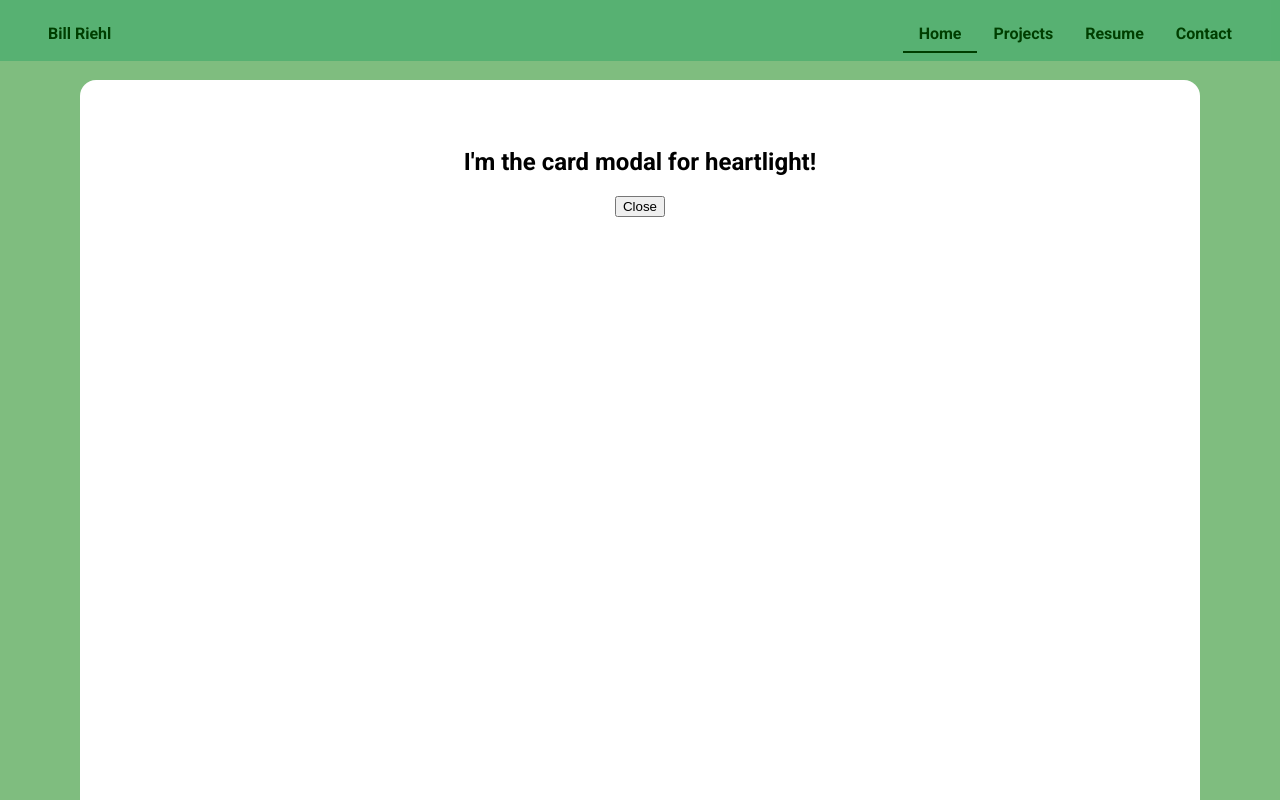
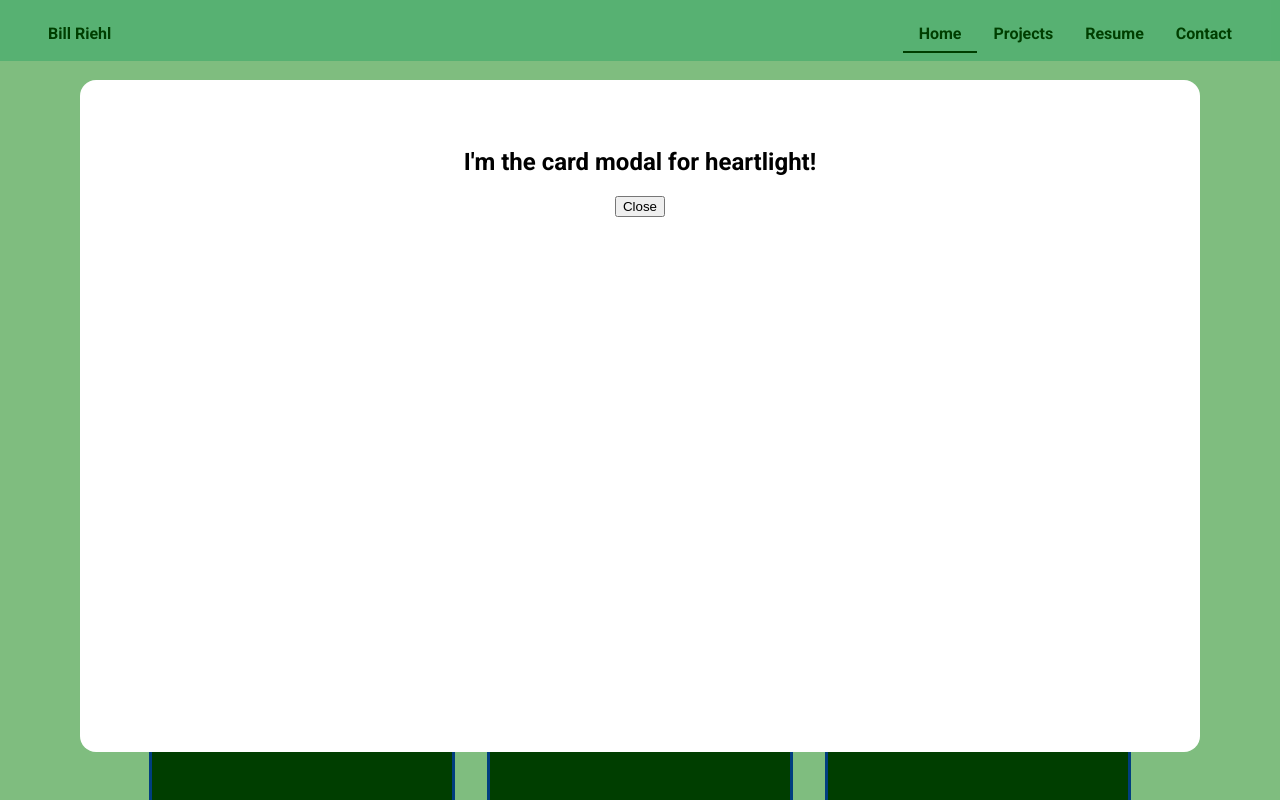
Before and after one commit to briehl/briehl.github.io, a React (Create React App) app: page / in a window 1280 px wide. Both pictures are taken after a click on the element 640 px from the left and 1300 px from the top of the page. Shown: the part 900-1700 px from the top of the page. Built offline with nearby package versions, Linux system fonts and the light colour scheme.

Commit message:
update portfolio css

```diff
--- a/src/css/Portfolio.module.css
+++ b/src/css/Portfolio.module.css
@@ -65,7 +65,10 @@
     background-color: #fff;
     border-radius: 1rem;
     max-width: 80vw;
-    min-height: 50rem;
+    width: 100%;
+    position: absolute;
+    top: 5rem;
+    bottom: 3rem;
     margin: 0 auto;
     padding: 3rem;
 }
```
